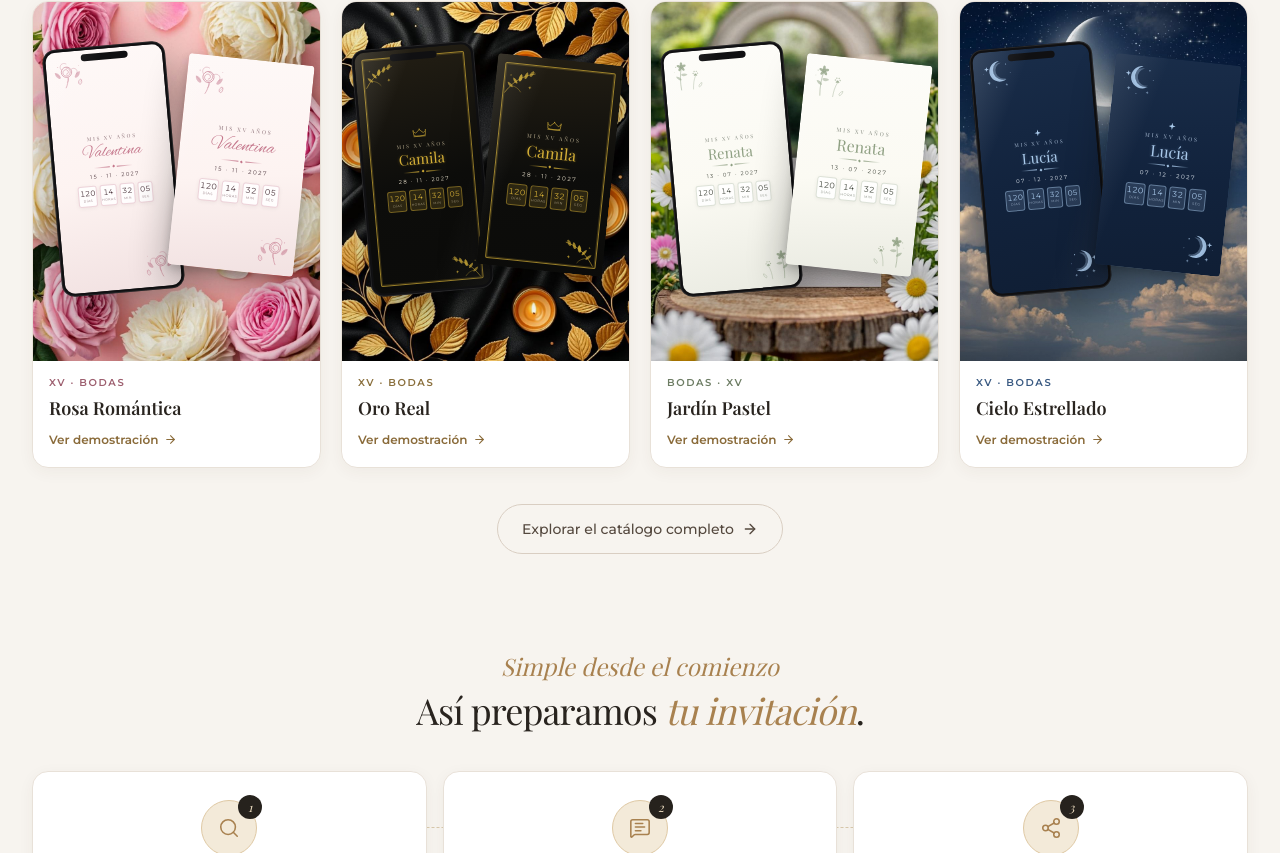
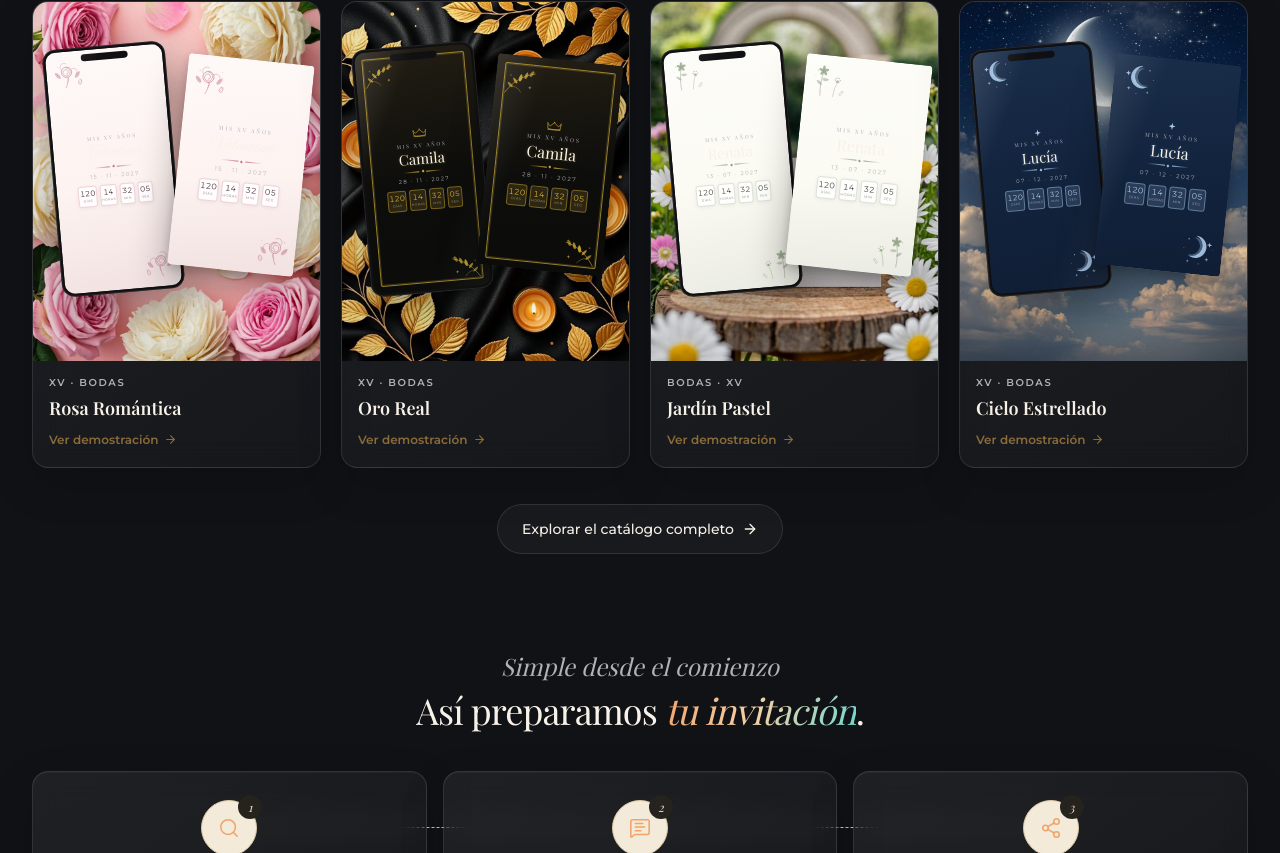
Before and after one commit to Sebasm2kuy/Miluaistudio, a Next.js app: page /Miluaistudio/ in a window 1280 px wide. Shown: the part 2347-3200 px from the top of the page. Built offline with nearby package versions, Linux system fonts and the light colour scheme; a web font is replaced by a local one.

Commit message:
Add Lovable-inspired storefront visual system

```diff
--- a/src/app/globals.css
+++ b/src/app/globals.css
@@ -524,3 +524,237 @@ html:has([data-page="storefront"]) body {
 @media (prefers-reduced-motion: reduce) {
   .store-hero-in, .store-hero-in-2, .store-hero-in-3 { animation: none; }
 }
+
+
+/* ===== Miluaistudio · lenguaje visual inspirado en Milu AI Studio =====
+   Alcance limitado a la tienda pública; las invitaciones individuales mantienen
+   sus temas propios. Las escenas originales del catálogo no se sustituyen. */
+.milua-neo {
+  --neo-bg: #101216;
+  --neo-panel: rgba(27, 30, 36, .82);
+  --neo-border: rgba(255, 255, 255, .11);
+  --neo-text: #f7f1e8;
+  --neo-muted: #b2b1b6;
+  --neo-amber: #f1a46a;
+  --neo-teal: #70d7d0;
+  position: relative;
+  isolation: isolate;
+  overflow: clip;
+  background:
+    radial-gradient(ellipse 38rem 32rem at 85% 2%, rgba(41, 156, 161, .14), transparent 70%),
+    radial-gradient(ellipse 38rem 30rem at 8% 16%, rgba(222, 126, 62, .13), transparent 68%),
+    #101216 !important;
+  color: var(--neo-text) !important;
+}
+.milua-neo::before {
+  content: "";
+  position: absolute;
+  z-index: -1;
+  inset: 0 0 auto;
+  height: 70rem;
+  pointer-events: none;
+  background: radial-gradient(ellipse at 50% 0%, rgba(255,255,255,.035), transparent 68%);
+}
+.milua-neo > header {
+  border-color: var(--neo-border) !important;
+  background: rgba(15, 17, 21, .76) !important;
+  color: var(--neo-text) !important;
+  backdrop-filter: blur(22px) saturate(145%);
+  -webkit-backdrop-filter: blur(22px) saturate(145%);
+}
+.milua-neo > header a[aria-label] > span:first-child {
+  border-color: rgba(241,164,106,.4) !important;
+  background: rgba(255,255,255,.055) !important;
+  color: var(--neo-amber) !important;
+  box-shadow: 0 0 26px rgba(241,164,106,.08);
+}
+.milua-neo > header nav a { color: var(--neo-muted) !important; }
+.milua-neo > header nav a:hover { color: var(--neo-text) !important; }
+.milua-neo > header a[href="/Miluaistudio/catalogo/"],
+.milua-neo a.bg-\[\#26221d\],
+.milua-neo a.bg-\[\#191b1d\] {
+  background: linear-gradient(110deg, #f1a46a, #f6c78f 48%, #70d7d0) !important;
+  color: #17191d !important;
+  box-shadow: 0 8px 28px rgba(241,164,106,.16);
+}
+.milua-neo h1, .milua-neo h2, .milua-neo h3 {
+  color: var(--neo-text) !important;
+}
+.milua-neo h1 em, .milua-neo h2 em {
+  color: transparent !important;
+  background: linear-gradient(105deg, #f1a46a 0%, #f4d1a7 48%, #70d7d0 100%);
+  -webkit-background-clip: text;
+  background-clip: text;
+}
+.milua-neo p { color: var(--neo-muted); }
+.milua-neo [data-page="storefront"] { color: var(--neo-text); }
+.milua-neo section[id="incluye"] article,
+.milua-neo section[id="incluye"] > div > div > div,
+.milua-neo section[id="disenos"] article,
+.milua-neo section[id="proceso"] article,
+.milua-neo section[id="resenas"] figure,
+.milua-neo main > section[aria-labelledby] li,
+.milua-neo main > section[aria-labelledby] figure {
+  border-color: var(--neo-border) !important;
+  background: linear-gradient(145deg, rgba(255,255,255,.065), rgba(255,255,255,.025)) !important;
+  color: var(--neo-text) !important;
+  box-shadow: 0 16px 45px rgba(0,0,0,.16), inset 0 1px 0 rgba(255,255,255,.035) !important;
+  backdrop-filter: blur(14px);
+}
+.milua-neo section[id="incluye"] h3,
+.milua-neo section[id="proceso"] h3,
+.milua-neo section[id="resenas"] figcaption span:first-child {
+  color: var(--neo-text) !important;
+}
+.milua-neo section[id="incluye"] p,
+.milua-neo section[id="proceso"] p,
+.milua-neo section[id="resenas"] blockquote,
+.milua-neo section[id="resenas"] figcaption span:last-child {
+  color: var(--neo-muted) !important;
+}
+.milua-neo section[id="incluye"] article svg,
+.milua-neo section[id="proceso"] article svg {
+  color: var(--neo-amber);
+}
+.milua-neo .store-hero-in > span,
+.milua-neo .store-hero-in {
+  border-color: var(--neo-border) !important;
+  background: rgba(255,255,255,.06) !important;
+  color: #e4d9cb !important;
+  box-shadow: 0 12px 34px rgba(0,0,0,.18);
+}
+.milua-neo .store-hero-in svg { color: var(--neo-amber) !important; }
+.milua-neo a[class*="border-[#d9cec2]"],
+.milua-neo a[class*="border-[#e6dfd7]"] {
+  border-color: var(--neo-border) !important;
+  color: var(--neo-text) !important;
+  background: rgba(255,255,255,.035);
+}
+.milua-neo a[class*="border-[#d9cec2]"]:hover,
+.milua-neo a[class*="border-[#e6dfd7]"]:hover {
+  background: rgba(255,255,255,.08) !important;
+}
+.milua-neo section[aria-label="Los diez diseños de la colección"] a {
+  border-color: var(--neo-border) !important;
+  box-shadow: 0 12px 30px rgba(0,0,0,.24) !important;
+}
+.milua-neo section[aria-label="Los diez diseños de la colección"] p {
+  color: #9d9fa6 !important;
+}
+.milua-neo .float-soft {
+  border-color: rgba(255,255,255,.14) !important;
+  background: rgba(28,30,36,.86) !important;
+  color: #f7f1e8 !important;
+  backdrop-filter: blur(16px);
+}
+.milua-neo main {
+  position: relative;
+}
+.milua-neo main > section:first-child h1 {
+  letter-spacing: -.045em;
+}
+.milua-neo main > section:first-child > p:first-child {
+  color: var(--neo-amber) !important;
+}
+.milua-neo main > section:first-child > p:not(:first-child) {
+  color: var(--neo-muted) !important;
+}
+.milua-neo main > section[id="disenos"] article,
+.milua-neo main > section[id="disenos"] article h2 {
+  color: var(--neo-text) !important;
+}
+.milua-neo main > section[id="disenos"] article p {
+  color: var(--neo-muted);
+}
+.milua-neo main > section[id="disenos"] article a[style] {
+  box-shadow: 0 8px 22px rgba(0,0,0,.18);
+}
+.milua-neo main > section[aria-labelledby] li h3 {
+  color: var(--neo-text) !important;
+}
+.milua-neo main > section[aria-labelledby] li p {
+  color: var(--neo-muted) !important;
+}
+.milua-neo main > section[aria-labelledby] li > div:first-child span {
+  border-color: rgba(241,164,106,.3) !important;
+  background: rgba(241,164,106,.1) !important;
+  color: var(--neo-amber) !important;
+}
+.milua-neo main > section[aria-labelledby] li > div:first-child span:last-child {
+  background: linear-gradient(110deg, #f1a46a, #70d7d0) !important;
+  color: #15171a !important;
+}
+.milua-neo main > section[style],
+.milua-neo main > section > div[style*="linear-gradient"] {
+  border-color: var(--neo-border) !important;
+  background: linear-gradient(125deg, rgba(241,164,106,.12), rgba(112,215,208,.07), rgba(255,255,255,.025)) !important;
+}
+.milua-neo main > section[style] h2,
+.milua-neo main > section[style] p {
+  color: var(--neo-text) !important;
+}
+.milua-neo > div.border-t,
+.milua-neo > div[class*="border-t"][class*="bg-white"] {
+  border-color: var(--neo-border) !important;
+  background: #17191e !important;
+}
+.milua-neo > div.border-t span,
+.milua-neo > div[class*="border-t"][class*="bg-white"] span {
+  color: #b8b6bc !important;
+}
+.milua-neo > footer {
+  border-top: 1px solid var(--neo-border);
+  background: #0b0d10 !important;
+}
+.milua-neo .rounded-3xl[class*="bg-[#fbf8f3]"] {
+  background: #202329 !important;
+  color: var(--neo-text) !important;
+}
+.milua-neo .rounded-3xl[class*="bg-[#fbf8f3]"] p { color: var(--neo-muted) !important; }
+.milua-neo .rounded-3xl[class*="bg-[#fbf8f3]"] h2 { color: var(--neo-text) !important; }
+
+/* Catálogo: superficie oscura, tarjetas de vidrio y CTA con contraste */
+.milua-neo main > section:first-child h1 {
+  color: var(--neo-text) !important;
+}
+.milua-neo article.group {
+  border-color: var(--neo-border) !important;
+  background: linear-gradient(145deg, rgba(34,37,44,.96), rgba(23,25,30,.96)) !important;
+  color: var(--neo-text) !important;
+  box-shadow: 0 16px 42px rgba(0,0,0,.2) !important;
+}
+.milua-neo article.group h2,
+.milua-neo article.group h3,
+.milua-neo article.group strong {
+  color: var(--neo-text) !important;
+}
+.milua-neo article.group p { color: var(--neo-muted) !important; }
+.milua-neo article.group a[style] {
+  box-shadow: 0 8px 24px rgba(0,0,0,.2);
+}
+.milua-neo main > section > div > div > p { color: var(--neo-muted); }
+.milua-neo main > section:first-child > p:first-child { color: var(--neo-amber) !important; }
+.milua-neo main > section:first-child > p:not(:first-child) { color: var(--neo-muted) !important; }
+.milua-neo main > section[aria-labelledby] li,
+.milua-neo main > section[aria-labelledby] figure {
+  border-color: var(--neo-border) !important;
+  background: linear-gradient(145deg, rgba(255,255,255,.065), rgba(255,255,255,.025)) !important;
+}
+.milua-neo main > section[aria-labelledby] h2,
+.milua-neo main > section[aria-labelledby] h3 { color: var(--neo-text) !important; }
+.milua-neo main > section[aria-labelledby] p,
+.milua-neo main > section[aria-labelledby] blockquote { color: var(--neo-muted) !important; }
+
+@media (max-width: 767px) {
+  .milua-neo > header > div { gap: .5rem; }
+  .milua-neo h1 { text-wrap: balance; }
+  .milua-neo section[id="disenos"] article { border-radius: 1.15rem; }
+}
+@media (prefers-reduced-motion: reduce) {
+  .milua-neo *, .milua-neo *::before, .milua-neo *::after {
+    animation-duration: .01ms !important;
+    animation-iteration-count: 1 !important;
+    scroll-behavior: auto !important;
+    transition-duration: .01ms !important;
+  }
+}
```
